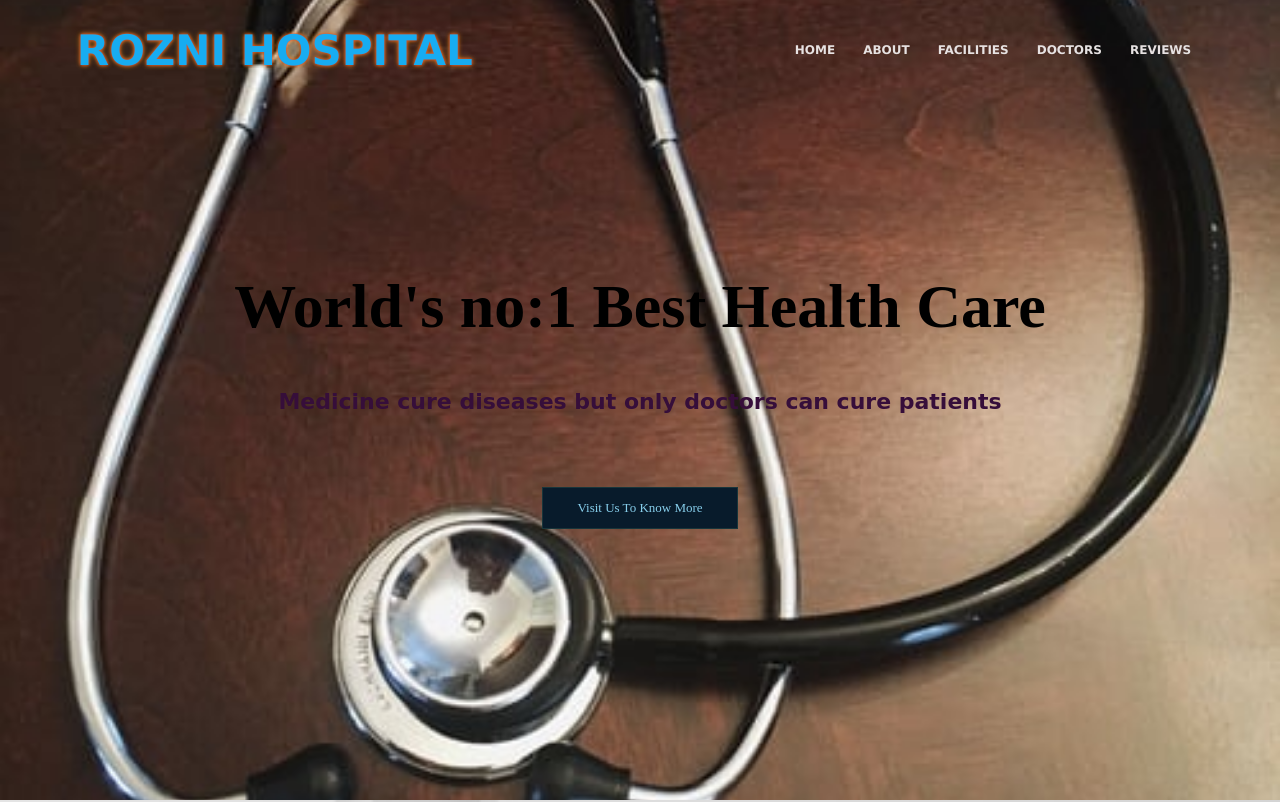
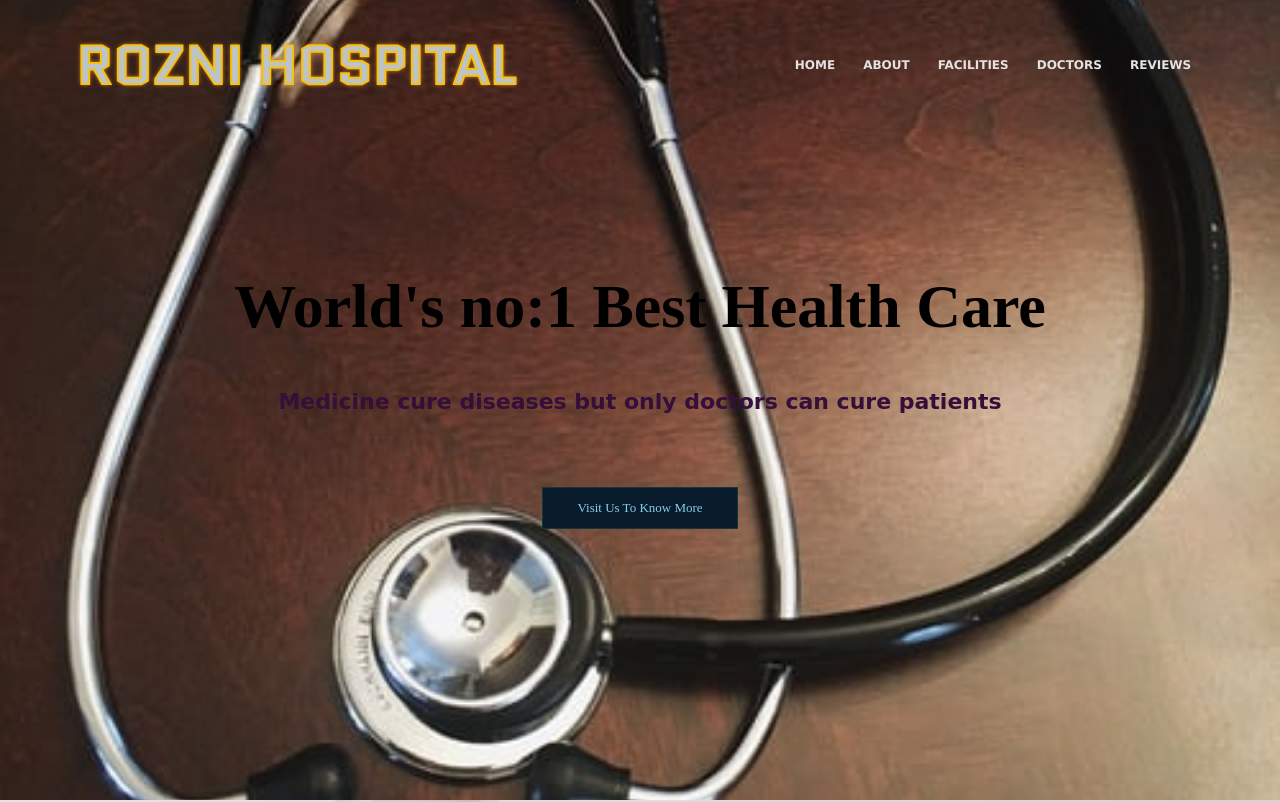
Before and after one commit to Roshini200/hospital, a plain HTML site: page index.html in a window 1280 px wide. Shown: the top 802 px of the page. Drawn offline with nearby package versions, Linux system fonts and the light colour scheme.

Commit message:
Update style.css

```diff
--- a/style.css
+++ b/style.css
@@ -12,6 +12,14 @@
     background-size: cover;
     position: relative;
 }
+.logo{
+  font-size: 55px;
+  font-family: 'Quantico', sans-serif;
+  color: #bdc3c7;
+  -webkit-text-stroke-width: 2px;
+  -webkit-text-stroke-color:#f1c40f;
+
+}
 nav{
     display: flex;
     padding: 2% 6%;
@@ -23,7 +31,7 @@ nav a{
     font-family: verdana;
     font-weight: 700;
     text-decoration: none;
-    color:#17acf1;
+
 }
 .nav-links{
     flex: 1;
@@ -420,7 +428,7 @@ p{
   }
   .title{
     text-align: center;
-    font-family: sans-serif;
+    font-family: Verdana;
   }
   .title::before{
     content: '';
```
